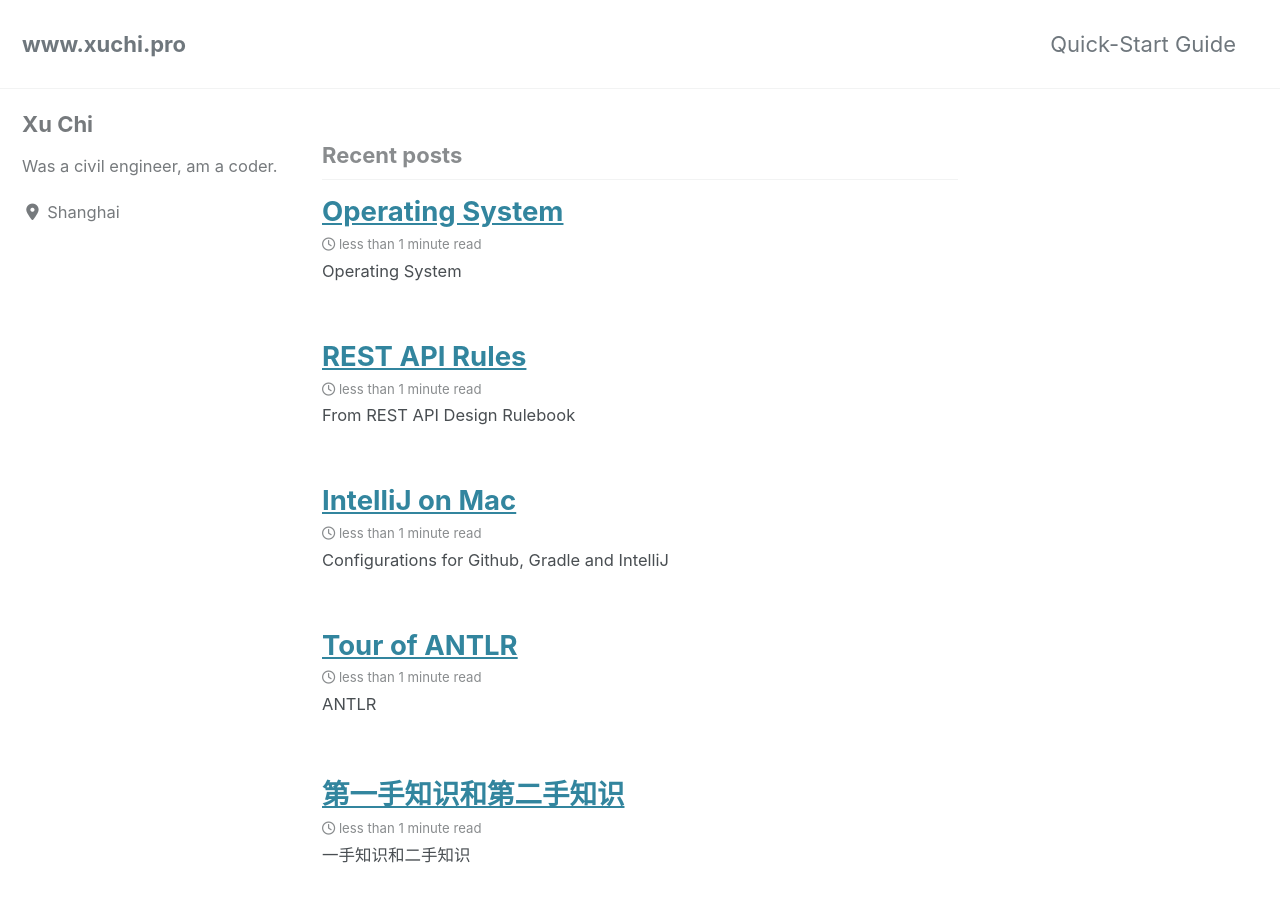
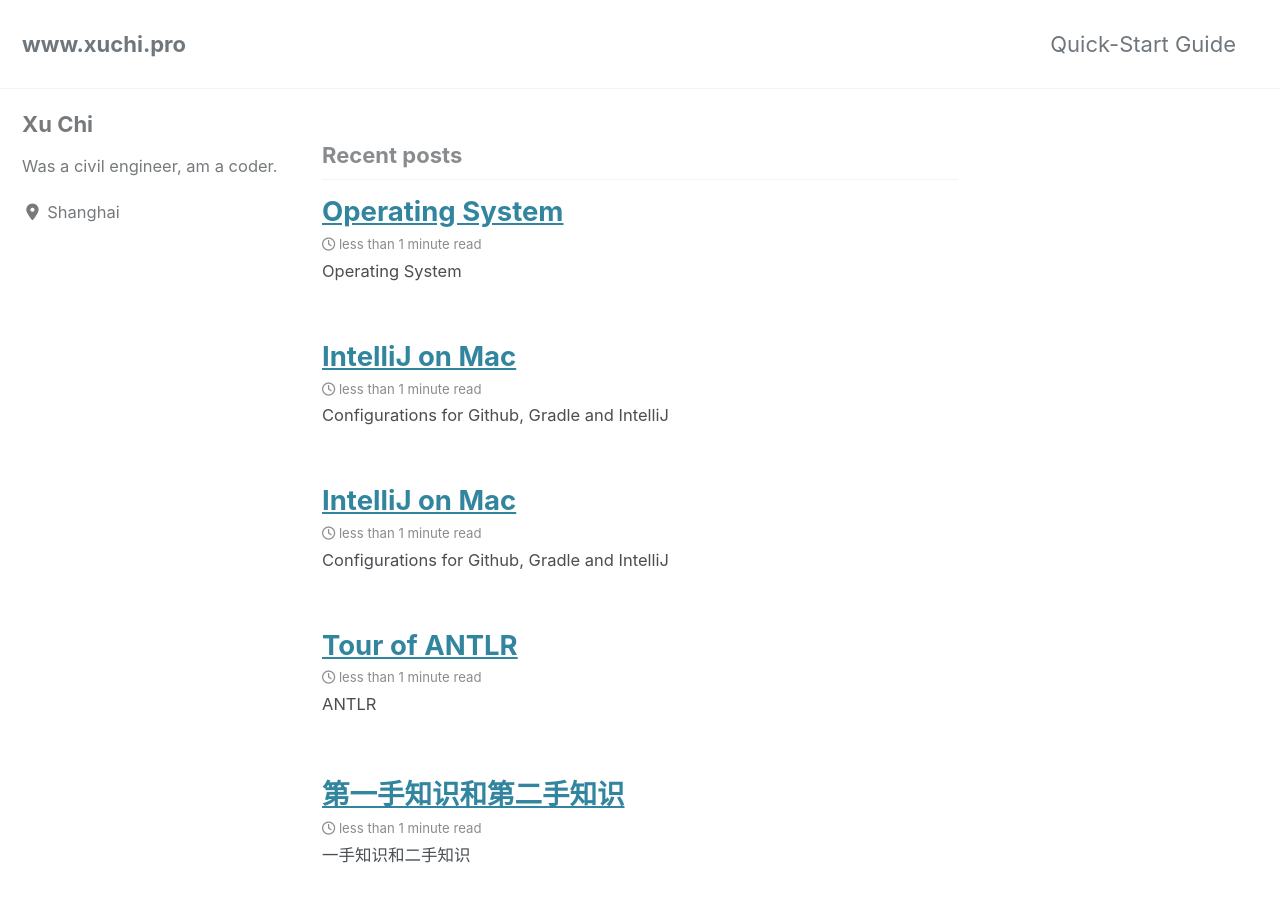
Before and after one commit to xuchi16/Lukathis.github.io, a Jekyll site: the page built from index.html, in a window 1280 px wide and 900 px high. Built offline with Jekyll 4.4.1, drawn with Linux system fonts in a browser that asks for light colours; cached includes are drawn as plain includes; nearby versions of some CDN libraries; the list of posts is cut into pages by our own code; some of the changed lines change nothing that is shown.

Commit message:
Revert "Update 2019-04-17-REST-API.markdown"
This reverts commit fac5a4b9142672274f19f745081cc7d051875066.

```diff
--- a/_posts/2019-04-17-REST-API.markdown
+++ b/_posts/2019-04-17-REST-API.markdown
@@ -1,7 +1,24 @@
 ---
 layout: post
-title:  "REST API Rules"
+title:  "IntelliJ on Mac"
 ---
 
+# Configurations for Github, Gradle and IntelliJ
 
-> From REST API Design Rulebook
+* Step 1. Create an empty repository in Github
+* Step 2. Clone the project to local
+* Step 3. Open IntelliJ and select open this project
+* Step 4. Select "Import project from external model"
+* Step 5. Because this is a new project, so we can select "Create directories for empty content roots automatically" and choose "use gradle wrapper task for configuration" and click "Finish"
+* Step 6. After gradle finish loading all the configurations. Open the Gradle tab and select "init" task.
+* Step 7. If there's no corresponding src module, just right click the projeck and create a new module named 'src'. Gradle will automatically create main and test folder for us.
+
+The environment is ready.
+
+## Tips:
+* 1. If you want to run gradle script, please use the gradlew in your project's root folder, e.g. ./gradlew init or use brew to install gradle
+
+
+# References
+
+* [Working with Gradle in IntelliJ](https://www.youtube.com/watch?v=JwPYjnhah3g)
```
